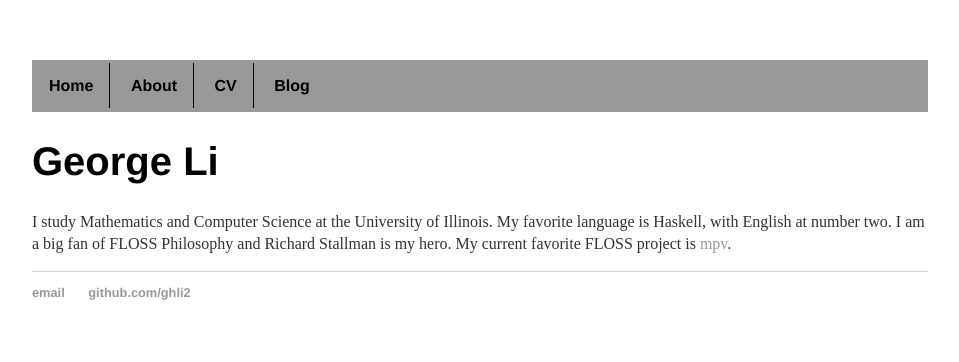
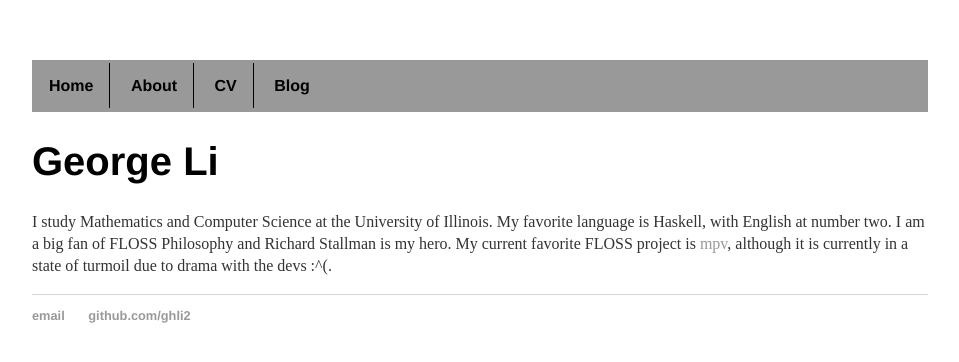
Before and after one commit to ghli2/ghli2.github.io, a Jekyll site: the page built from about/index.html, in a window 1280 px wide. Shown: the top 362 px of the page, without its empty margins (160-1119 px from the left). Built offline with Jekyll 4.4.1, drawn with Linux system fonts in a browser that asks for light colours.

Commit message:
Update index.html

```diff
--- a/about/index.html
+++ b/about/index.html
@@ -4,5 +4,5 @@ title: George Li - That's Me
 ---
 <div class="blurb">
 	<h1>George Li</h1>
-	<p>I study Mathematics and Computer Science at the University of Illinois. My favorite language is Haskell, with English at number two. I am a big fan of FLOSS Philosophy and Richard Stallman is my hero. My current favorite FLOSS project is <a href="https://github.com/mpv-player/mpv">mpv</a>.</p>
+	<p>I study Mathematics and Computer Science at the University of Illinois. My favorite language is Haskell, with English at number two. I am a big fan of FLOSS Philosophy and Richard Stallman is my hero. My current favorite FLOSS project is <a href="https://github.com/mpv-player/mpv">mpv</a>, although it is currently in a state of turmoil due to drama with the devs :^(.</p>
 </div><!-- /.blurb -->
```
